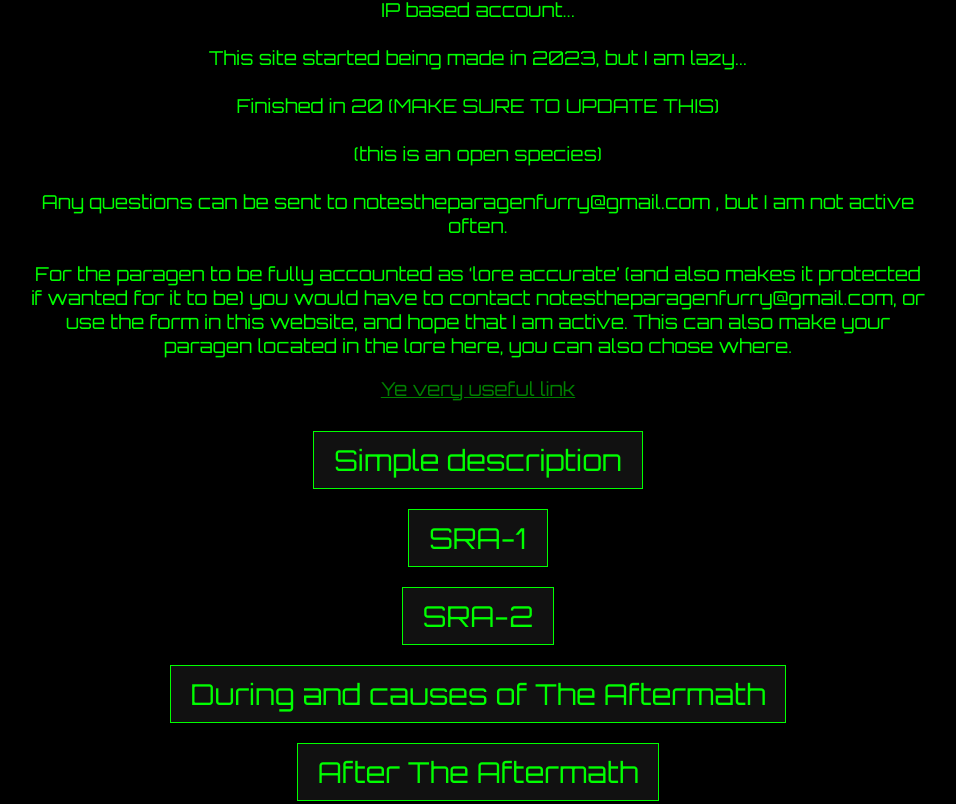
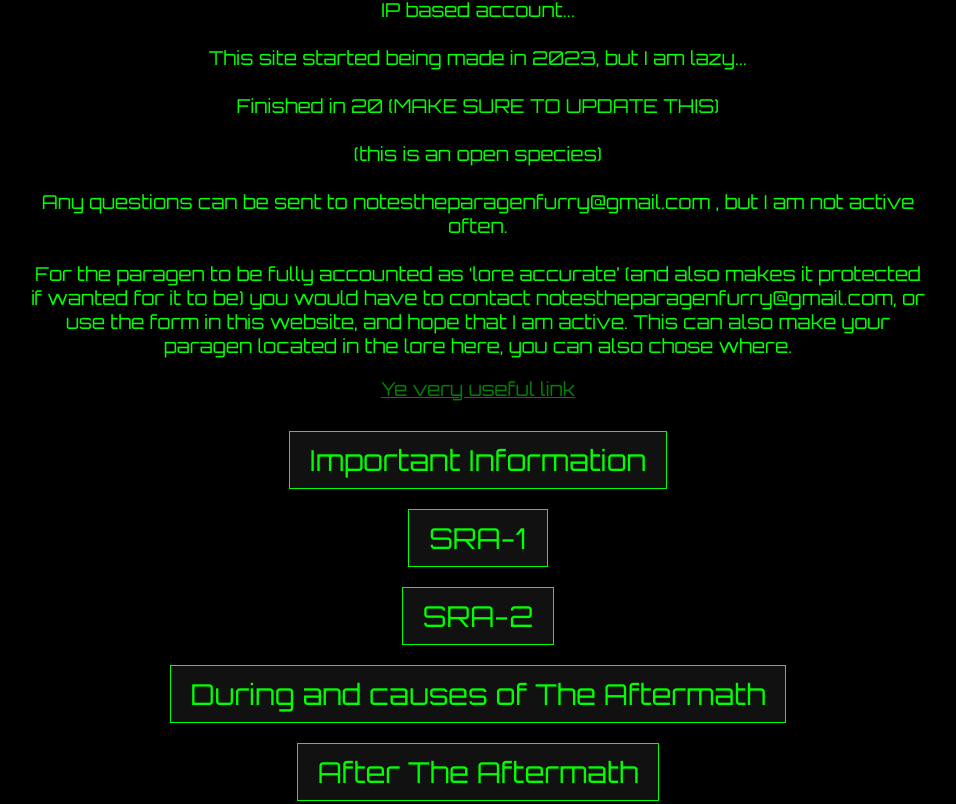
Before and after one commit to notestheparagenfurry/paragen.info, a plain HTML site: page index.html in a window 1280 px wide. Shown: the part 738-1542 px from the top of the page, without its empty margins (162-1118 px from the left). Drawn offline with Linux system fonts and the light colour scheme.

Commit message:
Update index.html

```diff
--- a/index.html
+++ b/index.html
@@ -334,7 +334,7 @@ function startMatrix() {
 
   const letters = "ABCDEFGHIJKLMNOPQRSTUVWXYZ0123456789abcdefghijklmnopqrstuvwxyz!@#$%^&*□";
   const titleText = "WELCOME TO THE PARAGEN INFO WEBSITE";
-  const subtitleText = "Thanks for being here, it means the world to me.(THIS WEBSITE IS NOT YET FINISHED)";
+  const subtitleText = "Thanks for being here, it means the world to me. (THIS WEBSITE IS NOT YET FINISHED)";
 
   const titleElement = document.getElementById("matrixTitle");
   const subtitleElement = document.getElementById("matrixSubtitle");
@@ -424,7 +424,7 @@ function startButtons() {
   const letters = "ABCDEFGHIJKLMNOPQRSTUVWXYZ0123456789abcdefghijklmnopqrstuvwxyz!@#$%^&*□";
 
   const buttonTexts1 = [
-    "Simple description",
+    "Important Information",
     "SRA-1",
     "SRA-2",
     "During and causes of The Aftermath",
```
